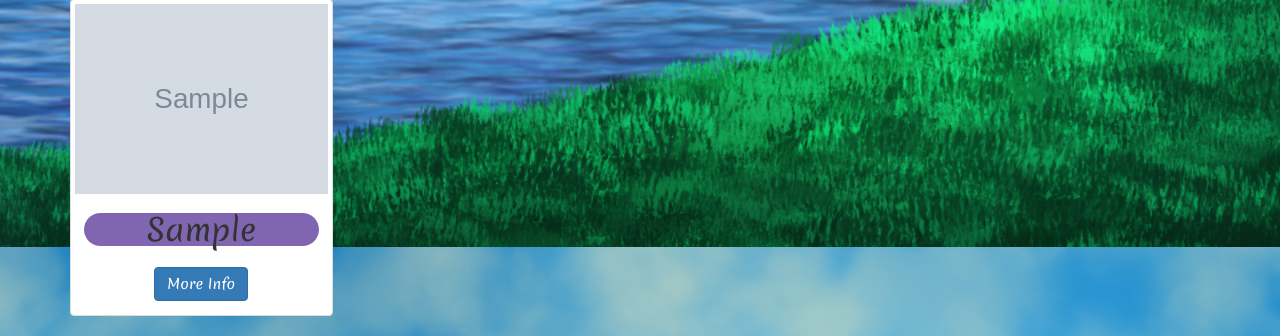
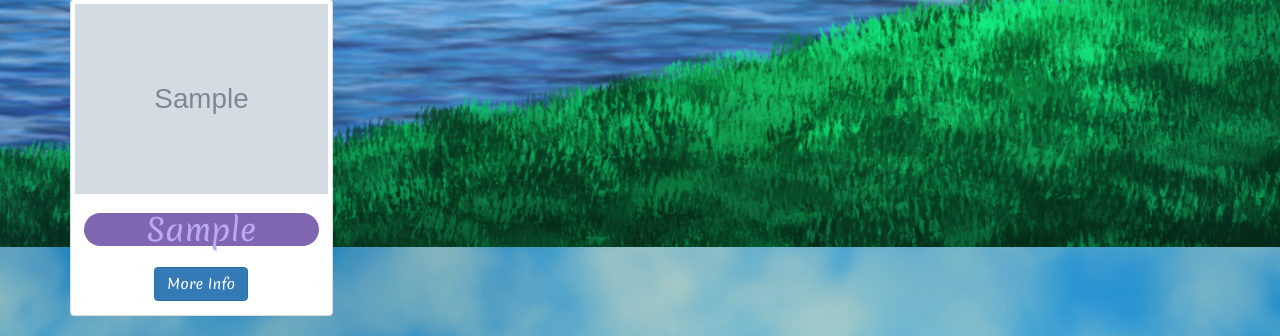
Before and after one commit to MousehMakes/Project3, a Node server app: page /dreams in a window 1280 px wide. Shown: the part 553-889 px from the top of the page. Run offline with Node 20, Linux system fonts and the light colour scheme; tables that the repository leaves empty hold one stand-in row (values such as "Sample post"); grey boxes marked "Sample" are stand-in pictures; some libraries are stand-ins or nearby versions.

Commit message:
reformatted

```diff
--- a/assets/style.css
+++ b/assets/style.css
@@ -8,6 +8,7 @@
     font-size: 30px;
     background-color: rgba(60, 20, 134, 0.65);
     border-radius:25px;
+    color: rgb(189, 169, 245);
 }
 
 body {
```
